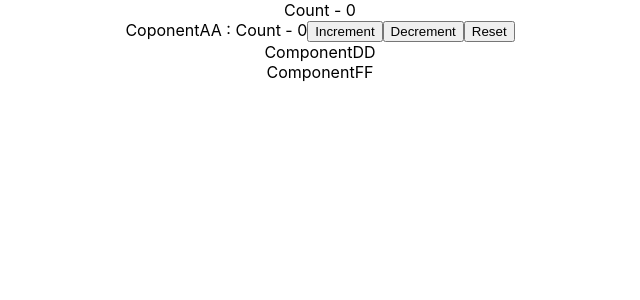
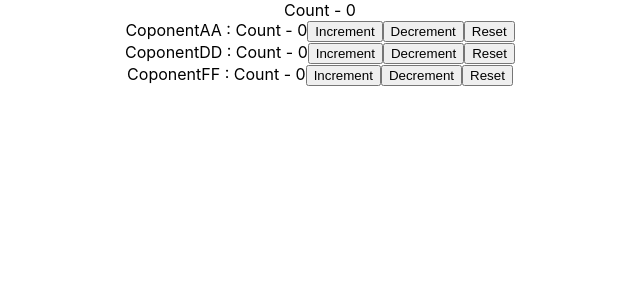
Before and after one commit to x-farzan/CodeEvolution-React-basics, a React (Create React App) app: page / in a window 1280 px wide. Shown: the top 300 px of the page, without its empty margins (320-960 px from the left). Built offline with nearby package versions, Linux system fonts and the light colour scheme.

Commit message:
useReducer with useContext.

```diff
--- a/src/components/ComponentDD.js
+++ b/src/components/ComponentDD.js
@@ -1,11 +1,23 @@
-import React from 'react'
+import React, { useContext } from "react";
+import { CounterContext } from "../App";
 
 function ComponentDD() {
+  const counterContext = useContext(CounterContext);
+
   return (
     <div>
-      ComponentDD
+      CoponentDD : Count - {counterContext.counterState}
+      <button onClick={() => counterContext.counterDispatch("increment")}>
+        Increment
+      </button>
+      <button onClick={() => counterContext.counterDispatch("decrement")}>
+        Decrement
+      </button>
+      <button onClick={() => counterContext.counterDispatch("reset")}>
+        Reset
+      </button>
     </div>
-  )
+  );
 }
 
-export default ComponentDD
+export default ComponentDD;
--- a/src/components/ComponentFF.js
+++ b/src/components/ComponentFF.js
@@ -1,11 +1,23 @@
-import React from 'react'
+import React, { useContext } from "react";
+import { CounterContext } from "../App";
 
 function ComponentFF() {
+  const counterContext = useContext(CounterContext);
+
   return (
     <div>
-      ComponentFF
+      CoponentFF : Count - {counterContext.counterState}
+      <button onClick={() => counterContext.counterDispatch("increment")}>
+        Increment
+      </button>
+      <button onClick={() => counterContext.counterDispatch("decrement")}>
+        Decrement
+      </button>
+      <button onClick={() => counterContext.counterDispatch("reset")}>
+        Reset
+      </button>
     </div>
-  )
+  );
 }
 
-export default ComponentFF
+export default ComponentFF;
```
